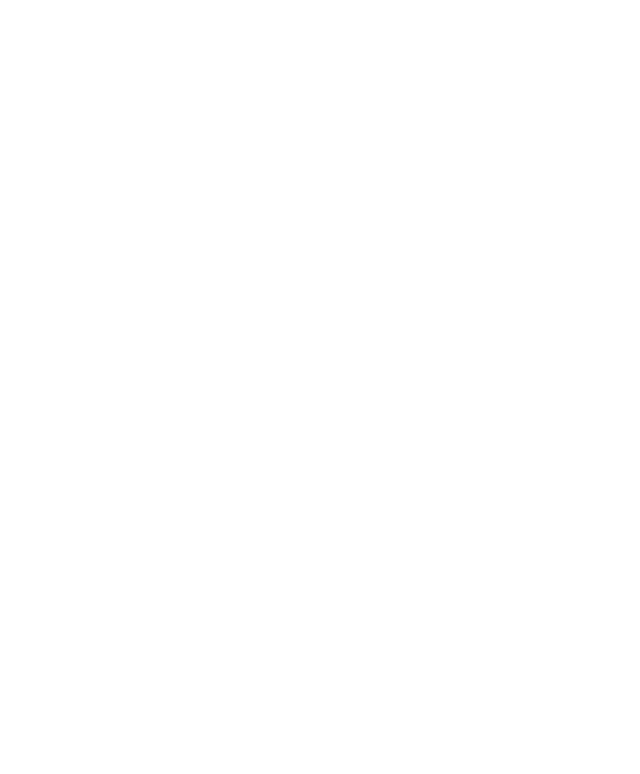
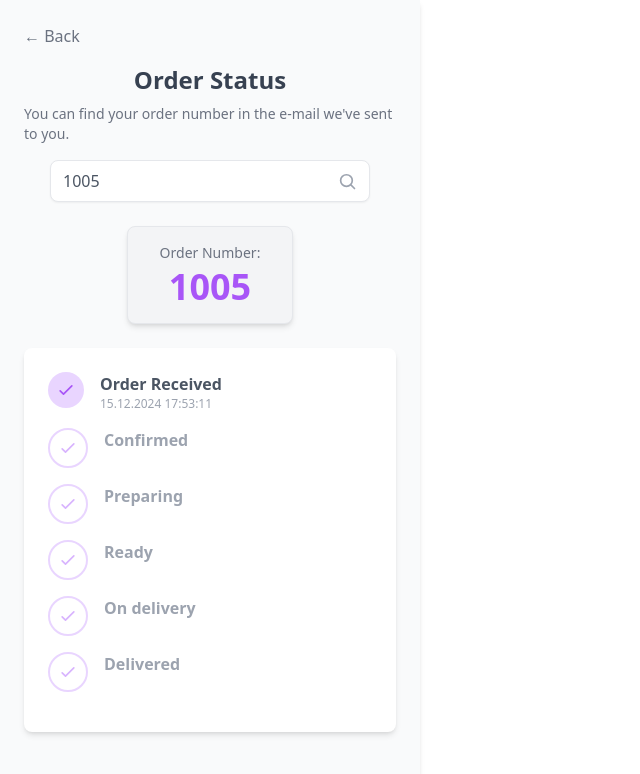
Before and after one commit to mralimalik/qr-menu-frontend, a React (Vite) app: page /1/order-status/1 in a window 1280 px wide. Before the commit this address had no page. Shown: the top 774 px of the page, without its empty margins (0-640 px from the left). Built offline with nearby package versions, Linux system fonts and the light colour scheme; no server answers.

Commit message:
url const

```diff
--- a/src/App.jsx
+++ b/src/App.jsx
@@ -6,6 +6,7 @@ import ItemDetail from "./pages/ItemDetailPage/ItemDetail.jsx";
 import Cart from "./pages/CartPage/Cart.jsx";
 import Checkout from "./pages/Checkout/Checkout.jsx";
 import OrderSummary from "./pages/OrderSummary/OrderSummary.jsx";
+import OrderStatus from "./pages/OrderStatus/OrderStatus.jsx";
 function App() {
   return (
     <Router>
@@ -21,6 +22,10 @@ function App() {
 
         {/* Define a route with a dynamic parameter */}
         <Route path="/:venueId" element={<VenueLayout />}>
+          <Route
+            path="/:venueId/order-status/:orderId"
+            element={<OrderStatus />}
+          />
           {/* Nested routes */}
           <Route path="" element={<Home />} /> {/* Default nested route */}
           <Route path="menu/:menuId" element={<MenuHome />} />
@@ -31,6 +36,8 @@ function App() {
             element={<OrderSummary />}
           />
           <Route path="menu/:menuId/item/:itemId" element={<ItemDetail />} />
+          <Route path="order-status" element={<OrderStatus />} />
+          <Route path="order-status/:orderId" element={<OrderStatus />} />
         </Route>
       </Routes>
     </Router>
--- /dev/null
+++ b/src/constants/apiconst.js
@@ -0,0 +1 @@
+export const apiurl = 'http://localhost:3000/';
--- a/src/context/CartContext.jsx
+++ b/src/context/CartContext.jsx
@@ -3,6 +3,7 @@ import { useParams } from "react-router-dom";
 import { toast } from "react-toastify";
 import axios from "axios";
 import { useNavigate } from "react-router-dom";
+import { apiurl } from "../constants/apiconst.js";
 export const CartContext = createContext();
 
 export const CartContextProvider = ({ children }) => {
@@ -197,7 +198,7 @@ export const CartContextProvider = ({ children }) => {
         customerInfo
       );
 
-      const url = `http://localhost:3000/order/createOrder/${venue}`;
+      const url = `${apiurl}order/createOrder/${venue}`;
 
       const response = await axios.post(url, orderData);
 
@@ -225,7 +226,7 @@ export const CartContextProvider = ({ children }) => {
   const getOrder = async (orderId) => {
     try {
 
-      const url = `http://localhost:3000/order/${orderId}`;
+      const url = `${apiurl}order/${orderId}`;
 
       const response = await axios.get(url);
 
--- a/src/context/MenuContext.jsx
+++ b/src/context/MenuContext.jsx
@@ -2,6 +2,7 @@ import { useState, useEffect, createContext, useRef, useContext } from "react";
 import { useParams } from "react-router-dom";
 import { VenueContext } from "./VenueContext";
 import axios from "axios";
+import { apiurl } from "../constants/apiconst.js";
 export const MenuContext = createContext();
 
 export const MenuContextProvider = ({ children }) => {
@@ -32,7 +33,7 @@ export const MenuContextProvider = ({ children }) => {
   const [menuItemsData, setMenuItemsData] = useState([]);
   const getMenuesItemsandSections = async (menuId) => {
     try {
-      const response = await axios.get(`http://localhost:3000/menu/qr/${menuId}`);
+      const response = await axios.get(`${apiurl}menu/qr/${menuId}`);
 
       // Handle the response after successfully creating a venue
       if (response.data) {
--- a/src/pages/Home/Home.jsx
+++ b/src/pages/Home/Home.jsx
@@ -12,7 +12,7 @@ const Home = () => {
     tableData,
     orderSettings,
     orderType,
-    storeOrderTypeInLocal
+    storeOrderTypeInLocal,
   } = useContext(VenueContext);
 
   const [isMenuDialogOpen, setIsMenuDialogOpen] = useState(false);
@@ -51,9 +51,12 @@ const Home = () => {
 
   const shouldShowDeliveryButton =
     orderSettings?.settings?.delivery?.orderEnabled;
+  const orderStatusNavigation = () => {
 
-  // const shouldShowPickupButton =
-  //   orderSettings?.settings?.pickup?.orderEnabled;
+      navigate(`/${venueData.venueId}/order-status`);
+
+
+  };
 
   return (
     <div className="h-screen w-full flex flex-col relative">
@@ -72,9 +75,8 @@ const Home = () => {
           </h1>
 
           {orderType === "table" && (
-            <MenuButton handleMenu={()=>handleMenuSelection("table")} />
+            <MenuButton handleMenu={() => handleMenuSelection("table")} />
           )}
-
 
           {orderType !== "table" && (
             <>
@@ -85,13 +87,15 @@ const Home = () => {
                 <MenuButton buttonText="Pick up" handleMenu={()=>handleMenuSelection("pickup")}/>
               )} */}
 
-                <MenuButton buttonText="Go to Menu" handleMenu={()=>handleMenuSelection(null)} />
-
+              <MenuButton
+                buttonText="Go to Menu"
+                handleMenu={() => handleMenuSelection(null)}
+              />
             </>
           )}
         </div>
-        <div className="border-y-2 py-4 px-2">
-          <p>📄 Give Feedback</p>
+        <div className="border-y-2 py-4 px-2" onClick={orderStatusNavigation}>
+          <p>📄 Order Status</p>
         </div>
       </div>
       {isMenuDialogOpen && (
--- a/src/pages/ItemDetailPage/ItemDetail.jsx
+++ b/src/pages/ItemDetailPage/ItemDetail.jsx
@@ -6,6 +6,7 @@ import { useParams } from "react-router-dom";
 import axios from "axios";
 import { CartContext } from "../../context/CartContext";
 import { ToastContainer, toast } from "react-toastify";
+import { apiurl } from "../../constants/apiconst.js";
 import "react-toastify/dist/ReactToastify.css";
 
 const ItemDetail = ({}) => {
@@ -50,7 +51,7 @@ const ItemDetail = ({}) => {
   const fetchModifiers = async () => {
     try {
       const response = await axios.get(
-        `http://localhost:3000/modifier/${itemId}`
+        `${apiurl}modifier/${itemId}`
       );
 
       // Only set modifiers if status code is 200
--- /dev/null
+++ b/src/pages/OrderStatus/OrderStatus.jsx
@@ -0,0 +1,116 @@
+import React from "react";
+import { useNavigate } from "react-router-dom";
+const OrderStatus = () => {
+    const navigate = useNavigate(); // Initialize the useNavigate hook
+
+    return (
+      <div className="bg-gray-50 min-h-screen p-6 flex flex-col items-center">
+        {/* Back Button */}
+        <button
+          onClick={() => navigate(-1)} // Go back to the previous page
+          className="self-start text-gray-500 hover:text-gray-700 mb-4"
+        >
+          &#8592; Back
+        </button>
+      {/* Order Status Title */}
+      <h2 className="text-center text-2xl font-semibold text-gray-700 mb-2">
+        Order Status
+      </h2>
+      <p className="text-gray-500 text-sm mb-4">
+        You can find your order number in the e-mail we've sent to you.
+      </p>
+
+      {/* Search Input */}
+      <div className="flex items-center border rounded-lg px-3 py-2 mb-6 shadow-sm bg-white w-full max-w-xs">
+        <input
+          type="text"
+          placeholder="Order Number"
+          className="w-full outline-none text-gray-600"
+          defaultValue="1005"
+        />
+        <span className="text-gray-400">
+          <svg
+            xmlns="http://www.w3.org/2000/svg"
+            className="h-5 w-5"
+            fill="none"
+            viewBox="0 0 24 24"
+            stroke="currentColor"
+          >
+            <path
+              strokeLinecap="round"
+              strokeLinejoin="round"
+              strokeWidth={2}
+              d="M21 21l-4.35-4.35m1.7-5.15a7 7 0 11-14 0 7 7 0 0114 0z"
+            />
+          </svg>
+        </span>
+      </div>
+
+      {/* Order Number Display */}
+      <div className="bg-gray-100 border border-gray-200 rounded-lg px-8 py-4 mb-6 text-center shadow-md">
+        <p className="text-gray-500 text-sm">Order Number:</p>
+        <p className="text-4xl font-bold text-purple-500 mt-1">1005</p>
+      </div>
+
+      {/* Order Status Timeline */}
+      <div className="bg-white shadow-md rounded-lg p-6 w-full max-w-sm">
+        {/* Order Status Item */}
+        <div className="flex items-start mb-4">
+          <div className="rounded-full bg-purple-200 text-purple-500 p-2">
+            <svg
+              xmlns="http://www.w3.org/2000/svg"
+              className="h-5 w-5"
+              fill="none"
+              viewBox="0 0 24 24"
+              stroke="currentColor"
+            >
+              <path
+                strokeLinecap="round"
+                strokeLinejoin="round"
+                strokeWidth={2}
+                d="M5 13l4 4L19 7"
+              />
+            </svg>
+          </div>
+          <div className="ml-4">
+            <p className="font-semibold text-gray-600">Order Received</p>
+            <p className="text-gray-400 text-xs">15.12.2024 17:53:11</p>
+          </div>
+        </div>
+
+        {/* Other Status Items */}
+        {[
+          "Confirmed",
+          "Preparing",
+          "Ready",
+          "On delivery",
+          "Delivered",
+        ].map((status, index) => (
+          <div className="flex items-start mb-4" key={index}>
+            <div className="rounded-full border-2 border-purple-200 p-2 text-purple-300">
+              <svg
+                xmlns="http://www.w3.org/2000/svg"
+                className="h-5 w-5"
+                fill="none"
+                viewBox="0 0 24 24"
+                stroke="currentColor"
+              >
+                <path
+                  strokeLinecap="round"
+                  strokeLinejoin="round"
+                  strokeWidth={2}
+                  d="M5 13l4 4L19 7"
+                />
+              </svg>
+            </div>
+            <div className="ml-4">
+              <p className="font-semibold text-gray-400">{status}</p>
+            </div>
+          </div>
+        ))}
+      </div>
+    </div>
+  );
+};
+
+export default OrderStatus;
--- a/src/pages/OrderSummary/OrderSummary.jsx
+++ b/src/pages/OrderSummary/OrderSummary.jsx
@@ -2,6 +2,7 @@ import React, { useEffect, useContext, useState } from "react";
 
 import { useParams, useNavigate, replace } from "react-router-dom";
 import { CartContext } from "../../context/CartContext";
+
 const OrderSummary = () => {
   const navigate = useNavigate();
   const {venueId,menuId, orderId } = useParams();
```
Also changed, not shown: src/context/VenueContext.jsx (+5 -4 lines).
